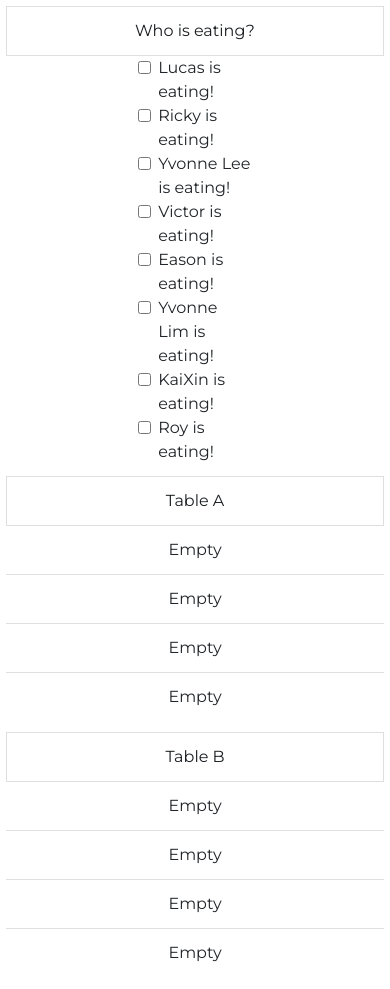
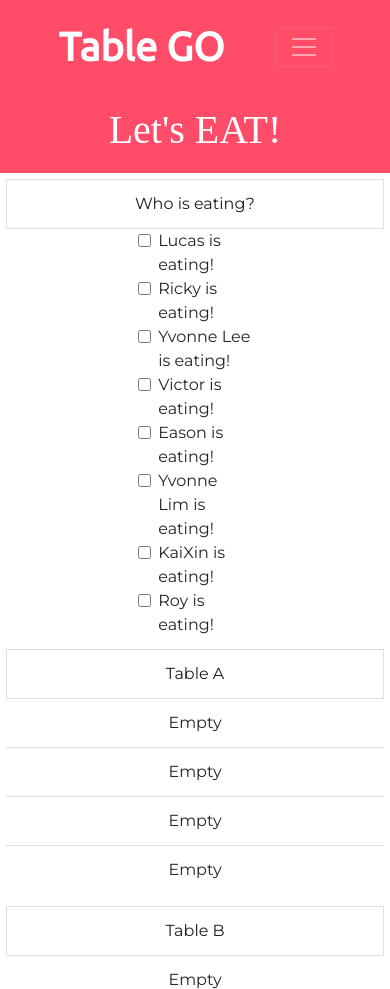
Before and after one commit to lucasho0629/Badminton-GOGOGO-V3, a plain HTML site: page table.html in a window 390 px wide. Shown: the top 989 px of the page. Drawn offline with nearby package versions, Linux system fonts and the light colour scheme.

Commit message:
add Table

```diff
--- a/table.html
+++ b/table.html
@@ -53,47 +53,93 @@
 		<!-- JS Bootstrap CDN -->
 	</head>
 	<body>
+		<section class="coloured-section" id="title">
+			<div class="container-fluid">
+				<nav class="navbar navbar-expand-lg navbar-dark">
+					<!-- Create Navigation Bar and its customizations -->
+					<!-- Navigation expands till "lg" Large Size viewport -->
+					<a class="navbar-brand" href="">Table GO</a>
+					<!-- Create a Brand on the Navigation Bar -->
+					<button
+						class="navbar-toggler"
+						type="button"
+						data-toggle="collapse"
+						data-target="#navbarSupportedContent"
+						aria-controls="navbarSupportedContent"
+						aria-expanded="false"
+						aria-label="Toggle navigation"
+					>
+						<!-- Create a Toggler Button to display group of "collapse" elements when viewpoprt smaller than Nav Bar expands -->
+						<!-- In this case whenever viewport smaller than "lg" Large Size, it will collapse -->
+						<span class="navbar-toggler-icon"></span>
+					</button>
+				</nav>
+
+				<div class="row">
+					<div class="col-lg-6">
+						<h1 class="Montserrat-Black fs-3p5 lh-1p5">Let's EAT!</h1>
+					</div>
+				</div>
+			</div>
+		</section>
+		<section>
 			<div class="container-fluid">
 				<div class="row">
 					<div class="feature-box col-lg whoisplaying">
 						<a
 							href="#"
-						class="list-group-item list-group-item-action list-group-item-dark"
+							class="
+								list-group-item list-group-item-action list-group-item-dark
+							"
 							>Who is eating?</a
 						>
 
 						<div class="form-check form-switch">
 							<input class="form-check-input" type="checkbox" id="Lucas" />
-						<label class="form-check-label" for="flexSwitchCheckCheckedDisabled"
+							<label
+								class="form-check-label"
+								for="flexSwitchCheckCheckedDisabled"
 								>Lucas is eating!</label
 							>
 						</div>
 						<div class="form-check form-switch">
 							<input class="form-check-input" type="checkbox" id="Ricky" />
-						<label class="form-check-label" for="flexSwitchCheckCheckedDisabled"
+							<label
+								class="form-check-label"
+								for="flexSwitchCheckCheckedDisabled"
 								>Ricky is eating!</label
 							>
 						</div>
 						<div class="form-check form-switch">
 							<input class="form-check-input" type="checkbox" id="BigYvonne" />
-						<label class="form-check-label" for="flexSwitchCheckCheckedDisabled"
+							<label
+								class="form-check-label"
+								for="flexSwitchCheckCheckedDisabled"
 								>Yvonne Lee is eating!</label
 							>
 						</div>
 						<div class="form-check form-switch">
 							<input class="form-check-input" type="checkbox" id="Victor" />
-						<label class="form-check-label" for="flexSwitchCheckCheckedDisabled"
+							<label
+								class="form-check-label"
+								for="flexSwitchCheckCheckedDisabled"
 								>Victor is eating!</label
 							>
 						</div>
 						<div class="form-check form-switch">
 							<input class="form-check-input" type="checkbox" id="Eason" />
-						<label class="form-check-label" for="flexSwitchCheckCheckedDisabled"
+							<label
+								class="form-check-label"
+								for="flexSwitchCheckCheckedDisabled"
 								>Eason is eating!</label
 							>
 						</div>
 						<div class="form-check form-switch">
-						<input class="form-check-input" type="checkbox" id="SmallYvonne" />
+							<input
+								class="form-check-input"
+								type="checkbox"
+								id="SmallYvonne"
+							/>
 							<label class="form-check-label" for="flexSwitchCheckDefault"
 								>Yvonne Lim is eating!</label
 							>
@@ -117,7 +163,9 @@
 					<div class="feature-box col-lg-6 col-md-6 col-sm-6">
 						<a
 							href="#"
-						class="list-group-item list-group-item-action list-group-item-dark"
+							class="
+								list-group-item list-group-item-action list-group-item-dark
+							"
 							>Table A</a
 						>
 						<ul class="list-group list-group-flush">
@@ -130,7 +178,9 @@
 					<div class="feature-box col-lg-6 col-md-6 col-sm-6">
 						<a
 							href="#"
-						class="list-group-item list-group-item-action list-group-item-dark"
+							class="
+								list-group-item list-group-item-action list-group-item-dark
+							"
 							>Table B</a
 						>
 						<ul class="list-group list-group-flush">
@@ -164,6 +214,7 @@
 					<div class="feature-box col-lg-4 col-md-4 col-sm-4"></div>
 				</div>
 			</div>
+		</section>
 
 		<!-- Source for jQuery -->
 		<!-- Before external Javascript File -->
```
Lines whose indentation alone changed are shown as unchanged.
